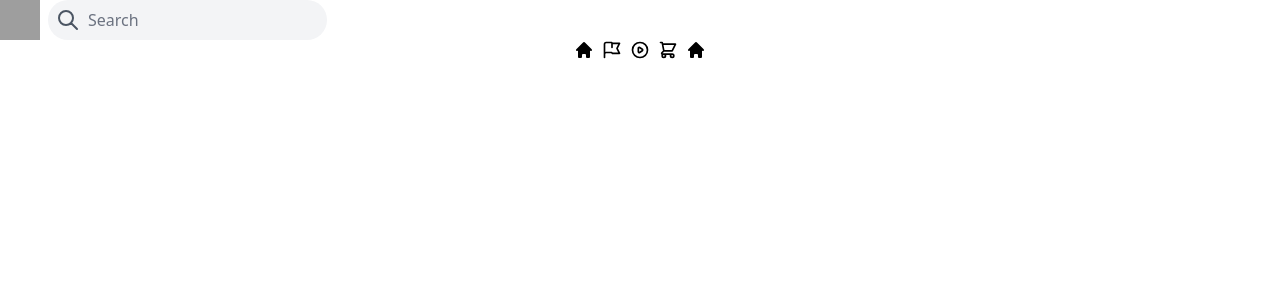
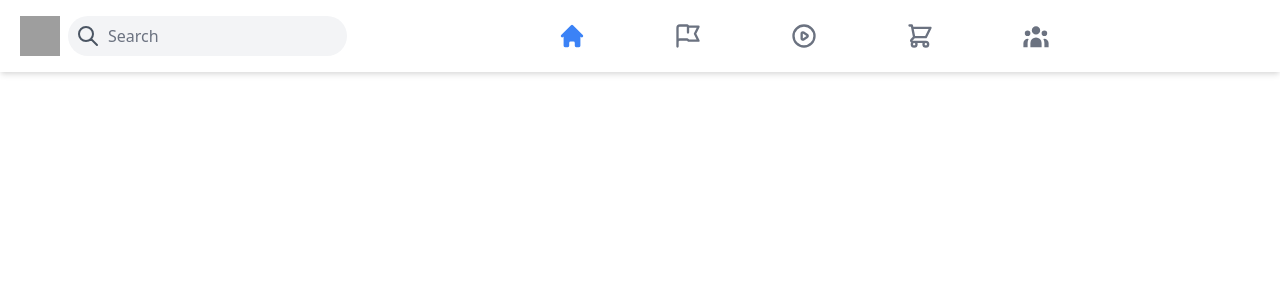
Before and after one commit to javimarashall/tutorial, a Next.js app in the folder spanishapp/: page / in a window 1280 px wide. Shown: the top 300 px of the page. Built offline with nearby package versions, Linux system fonts and the light colour scheme; grey boxes are pictures that could not be loaded.

Commit message:
finish the middle section of the header

```diff
--- a/spanishapp/components/Header.js
+++ b/spanishapp/components/Header.js
@@ -19,7 +19,7 @@
 
 function Header() {
     return (
-        <div>
+        <div className='sticky top-0 z-50 bg-white flex items-center p-2 lg:px-5 shadow-md'>
 
             {/* Left */}
             <div className='flex items-center'>
@@ -30,17 +30,17 @@
                 />
                 <div className='flex ml-2 items-center rounded-full bg-gray-100 p-2'>
                     <SearchIcon className='h-6 text-gray-600' />
-                    <input className='flex ml-2 items-center bg-transparent outline-none placeholder-gray-500' type='text' placeholder="Search" />
+                    <input className='flex ml-2 items-center bg-transparent outline-none placeholder-gray-500 flex-shrink' type='text' placeholder="Search" />
                 </div>
             </div>
             {/*  Center */}
             <div className='flex justify-center flex-grow'>
                 <div className='flex space-x-6 md:space-x-2'>
-                    <HeaderIcon Icon={HomeIcon} />
+                    <HeaderIcon active Icon={HomeIcon} />
                     <HeaderIcon Icon={FlagIcon} />
                     <HeaderIcon Icon={PlayIcon} />
                     <HeaderIcon Icon={ShoppingCartIcon} />
-                    <HeaderIcon Icon={HomeIcon} />
+                    <HeaderIcon Icon={UserGroupIcon} />
                 </div>
             </div>
             {/* Right */}
--- a/spanishapp/components/Headericon.js
+++ b/spanishapp/components/Headericon.js
@@ -1,7 +1,8 @@
-function HeaderIcon({ Icon }) {
+function HeaderIcon({ Icon, active }) {
     return (
-        <div>
-            <Icon className='h-5' />
+        <div className='flex items-center cursor-pointer md:px-10 sm:h-14 md:hover:bg-gray-100 rounded-xl
+        active:border-b-2 active:border-blue-500 group'>
+            <Icon className={`h-5 text-gray-500 text-center sm:h-7 mx-auto group-hover:text-blue-500 ${active && 'text-blue-500'}`} />
         </div>
     );
 }
```
